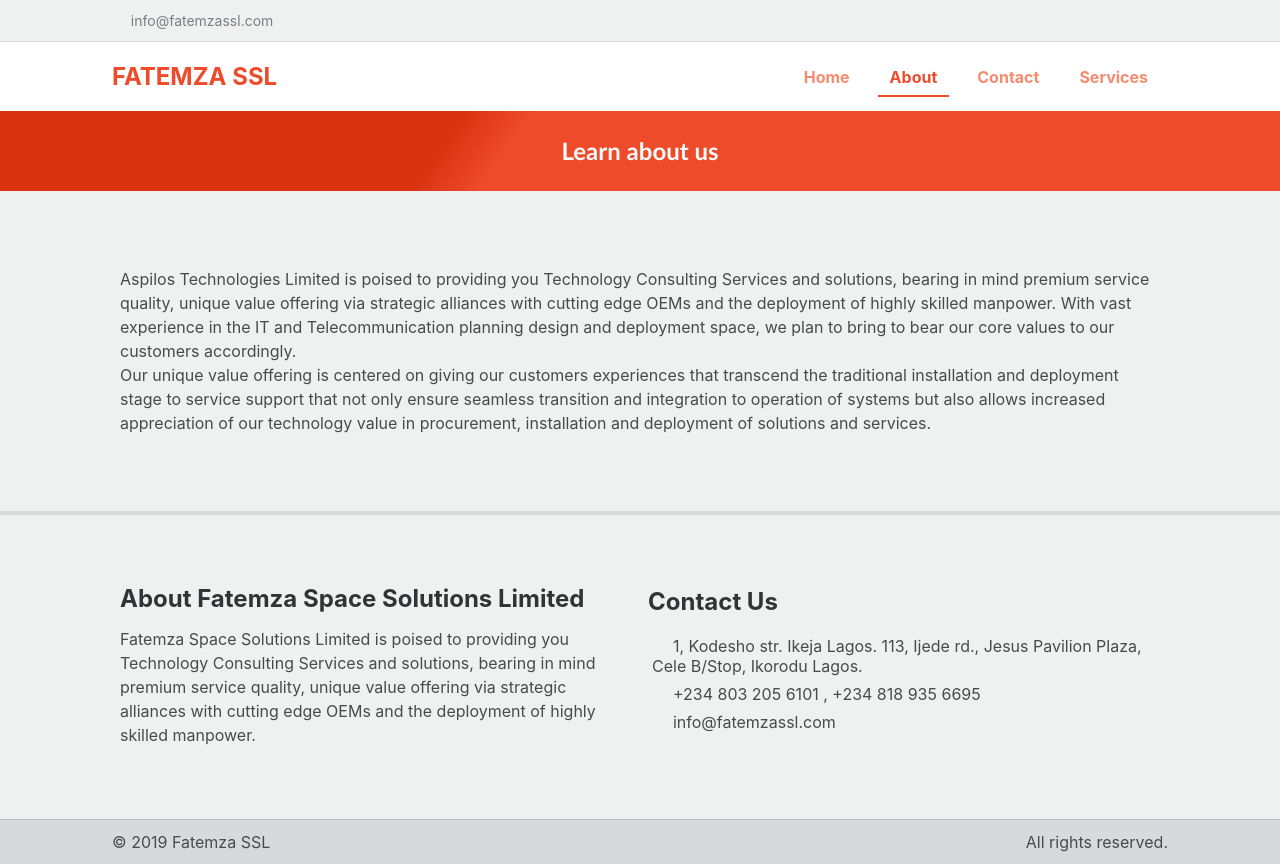
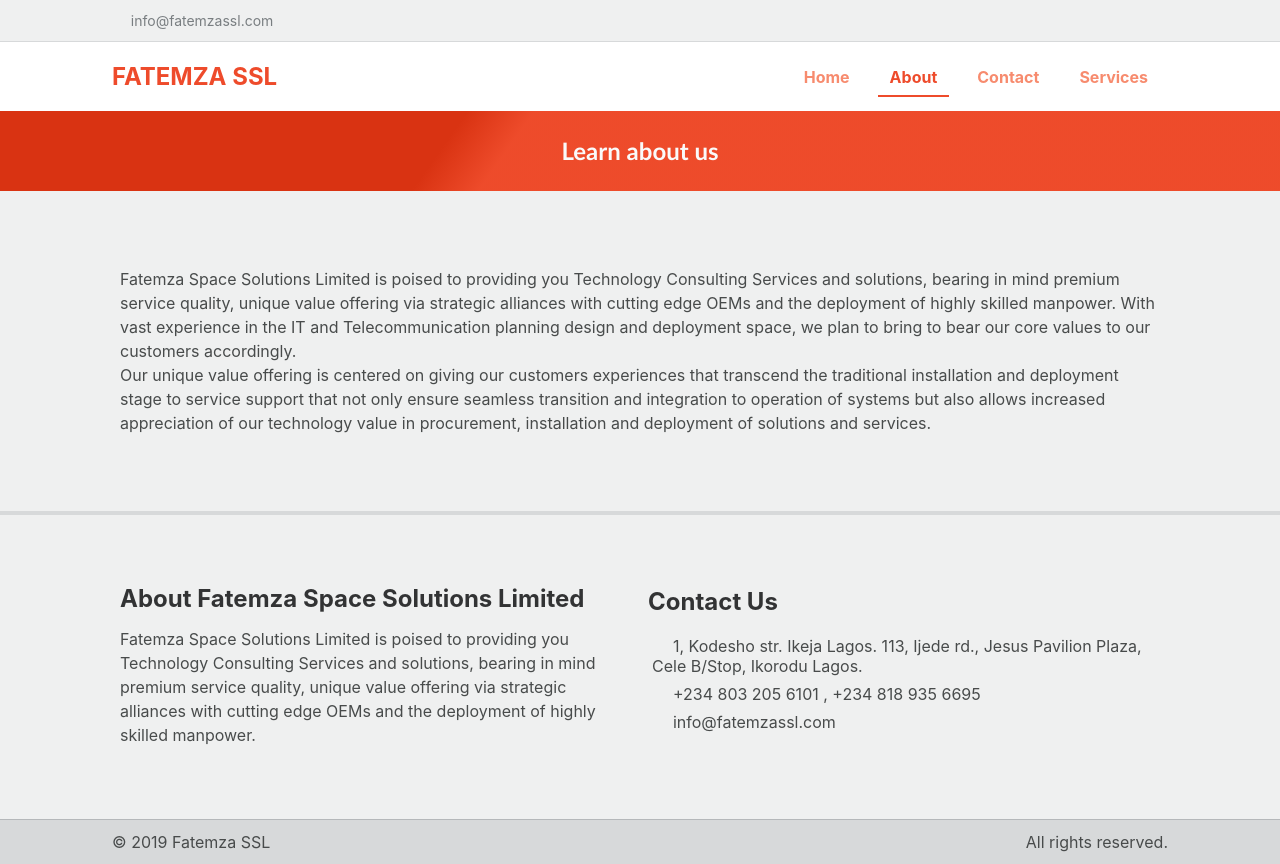
Before and after one commit to jnafolayan/fatemzassl, a Vue app: page /about in a window 1280 px wide. Built offline with nearby package versions, Linux system fonts and the light colour scheme; a web font is replaced by a local one.

Commit message:
Update About.vue

```diff
--- a/src/views/About.vue
+++ b/src/views/About.vue
@@ -9,7 +9,7 @@
       <div class="l-section">
         <div class="l-section__body">
           <p>
-            Aspilos Technologies Limited is poised to providing you Technology
+            Fatemza Space Solutions Limited is poised to providing you Technology
             Consulting Services and solutions, bearing in mind premium service
             quality, unique value offering via strategic alliances with cutting
             edge OEMs and the deployment of highly skilled manpower. With vast
```
